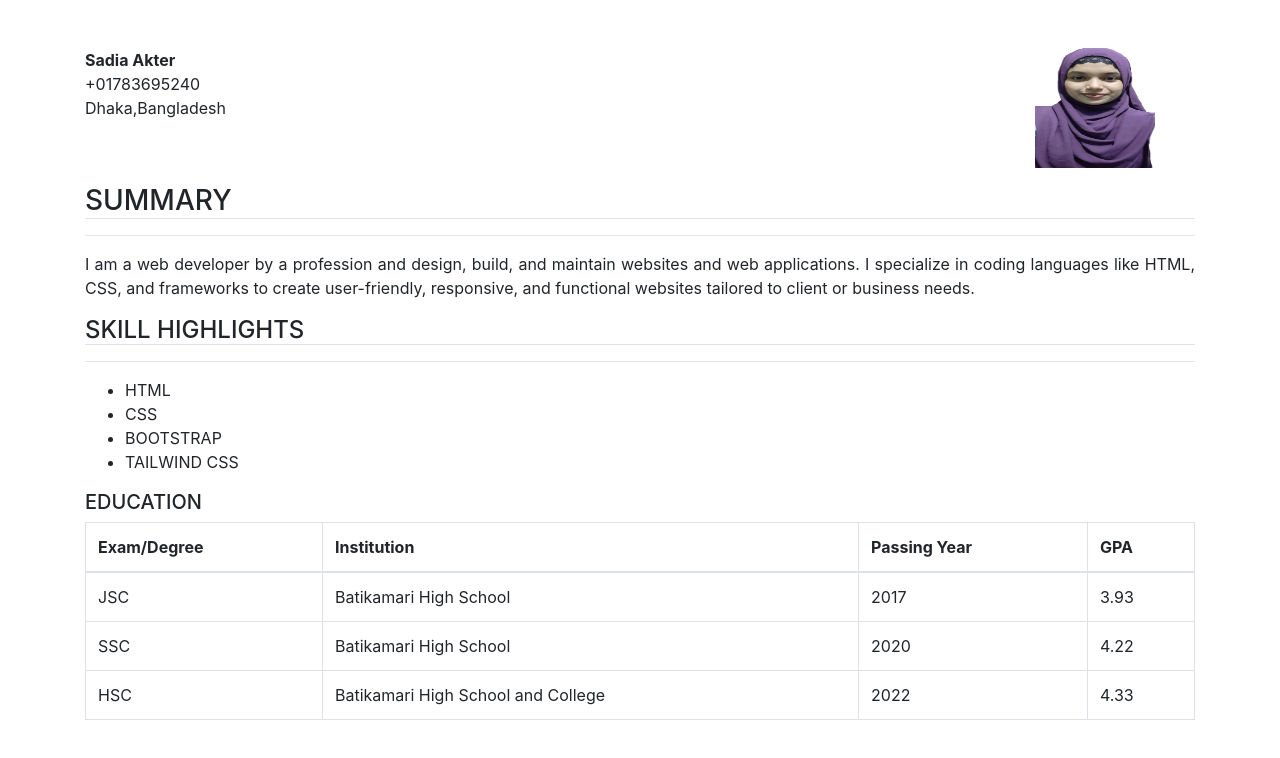
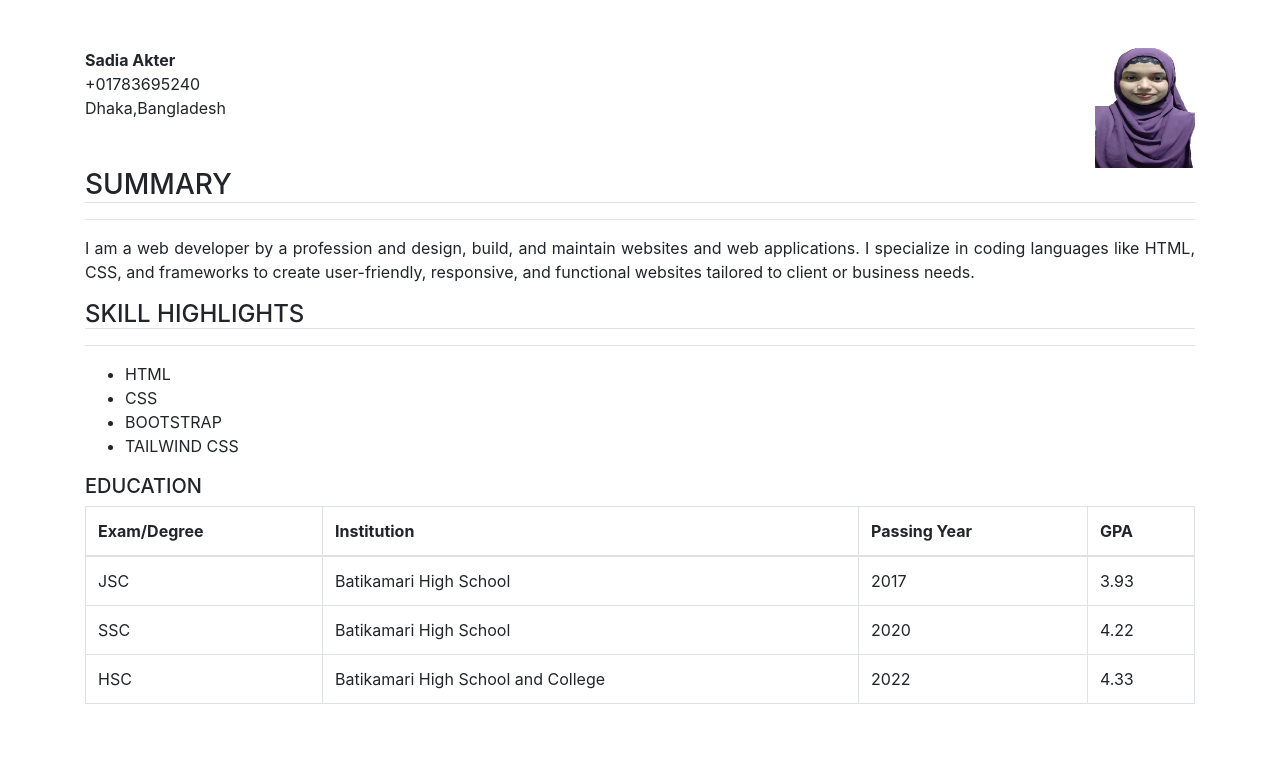
Before and after one commit to sadia-120/https-CV, a plain HTML site: page index.html in a window 1280 px wide. Drawn offline with Linux system fonts and the light colour scheme.

Commit message:
add my files

```diff
--- a/index.html
+++ b/index.html
@@ -9,15 +9,15 @@
 <body>
     <div class="container mt-5">
         <div class="row">
-          <div class="col-6 col-md-10 col-lg-10">
+          <div class="col-8 col-md-8 col-lg-8 text-left">
             <b>Sadia Akter</b><br>
             +01783695240<br>
             Dhaka,Bangladesh
           </div>
-          <div class="col-6 col-md-2 col-lg-2 ">
-            <img src="ds.jpg"alt=""width="120px"height="120px">
+          <div class="col-4 col-md-4 col-lg-4 text-right ">
+            <img src="ds.jpg"alt=""width="100px"height="120px">
           </div>
-          <div class="col-12 mt-3">
+          <div class="col-12 ">
             <h3 class="border-bottom">SUMMARY</h3>
             <hr>
             <p class="text-justify">
```
